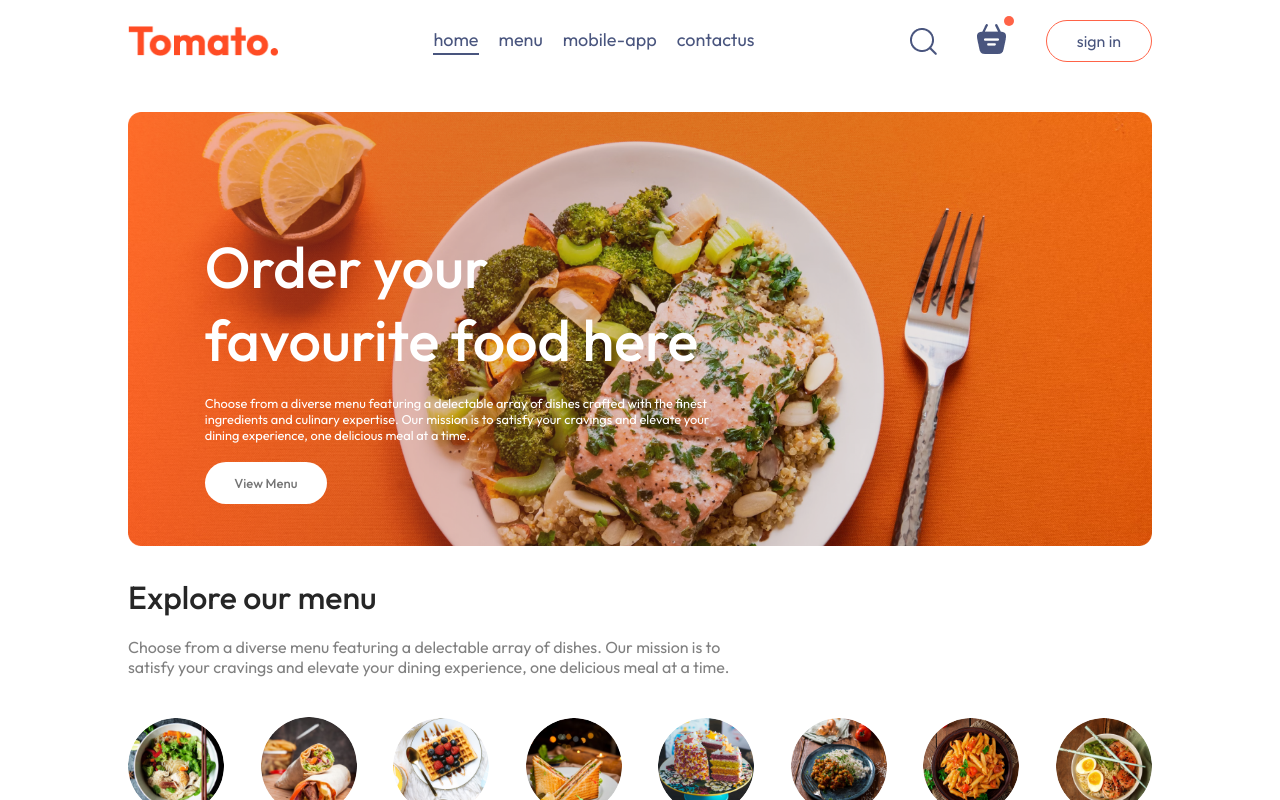
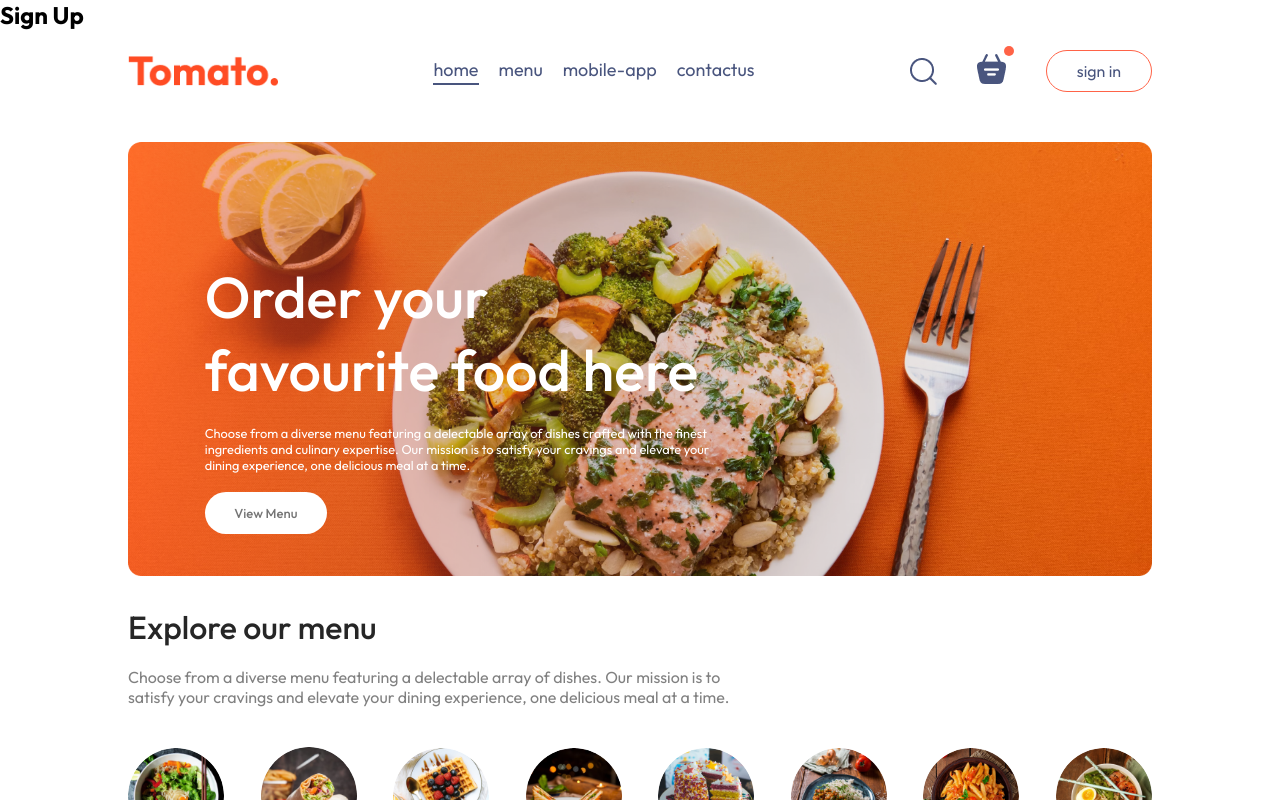
Before and after one commit to NilimaSardar/Hunger_FoodOrderingApp, a React (Vite) app in the folder Hunger/: page / in a window 1280 px wide. Both pictures are taken after a click on the button "sign in". Shown: the top 800 px of the page. Built offline with nearby package versions, Linux system fonts and the light colour scheme.

Commit message:
setup for loginPopup component

```diff
--- a/Hunger/src/App.jsx
+++ b/Hunger/src/App.jsx
@@ -9,13 +9,17 @@
 import PlaceOrder from './pages/PlaceOrder/PlaceOrder'
 import { Route, Routes } from 'react-router-dom'
 import Footer from './components/Footer/Footer'
+import LoginPopup from './components/LoginPopup/LoginPopup'
 
 function App() {
 
+  const [showLogin, setShowLogin] = useState(false);
+
   return (
     <>
+    {showLogin?<LoginPopup/>:<></>}
       <div className='app'>
-        <Navbar/>
+        <Navbar setShowLogin={setShowLogin}/>
         <Routes>
           <Route path="/" element={<Home/>}/>
           <Route path="/cart" element={<Cart/>}/>
--- /dev/null
+++ b/Hunger/src/components/LoginPopup/LoginPopup.jsx
@@ -0,0 +1,23 @@
+import React, { useState } from 'react'
+import styled from 'styled-components'
+
+const LoginPopup = () => {
+
+    const [currState, setCurrState] = useState("Sign Up")
+
+  return (
+    <LoginPopupStyle>
+        <form className="login-popup-container">
+            <div className="login-popup-title">
+                <h2>{currState}</h2>
+            </div>
+        </form>
+    </LoginPopupStyle>
+  )
+}
+
+export default LoginPopup
+
+const LoginPopupStyle = styled.div`
+
+`;
--- a/Hunger/src/components/Navbar/Navbar.jsx
+++ b/Hunger/src/components/Navbar/Navbar.jsx
@@ -3,7 +3,7 @@
 import { assets } from '../../assets/frontend_assets/assets'
 import { Link } from 'react-router-dom'
 
-const Navbar = () => {
+const Navbar = ({setShowLogin}) => {
 
   const [menu, setMenu] = useState("home");
 
@@ -22,7 +22,7 @@
           <img src={assets.basket_icon} alt="" />
           <div className="dot"></div>
         </div>
-        <button>sign in</button>
+        <button onClick={()=>setShowLogin(true)}>sign in</button>
       </div>
     </NavbarStyle>
   )
```
